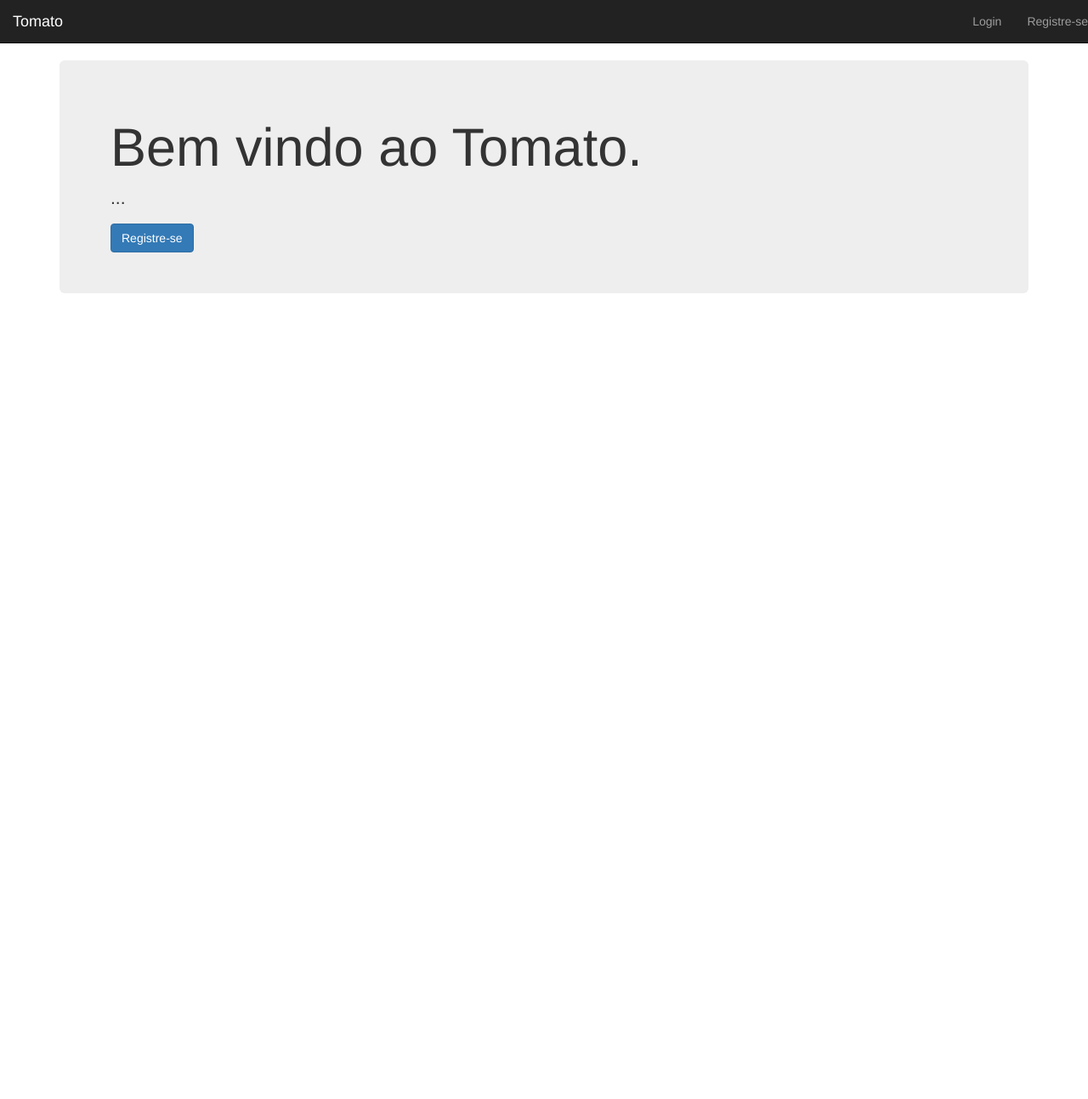
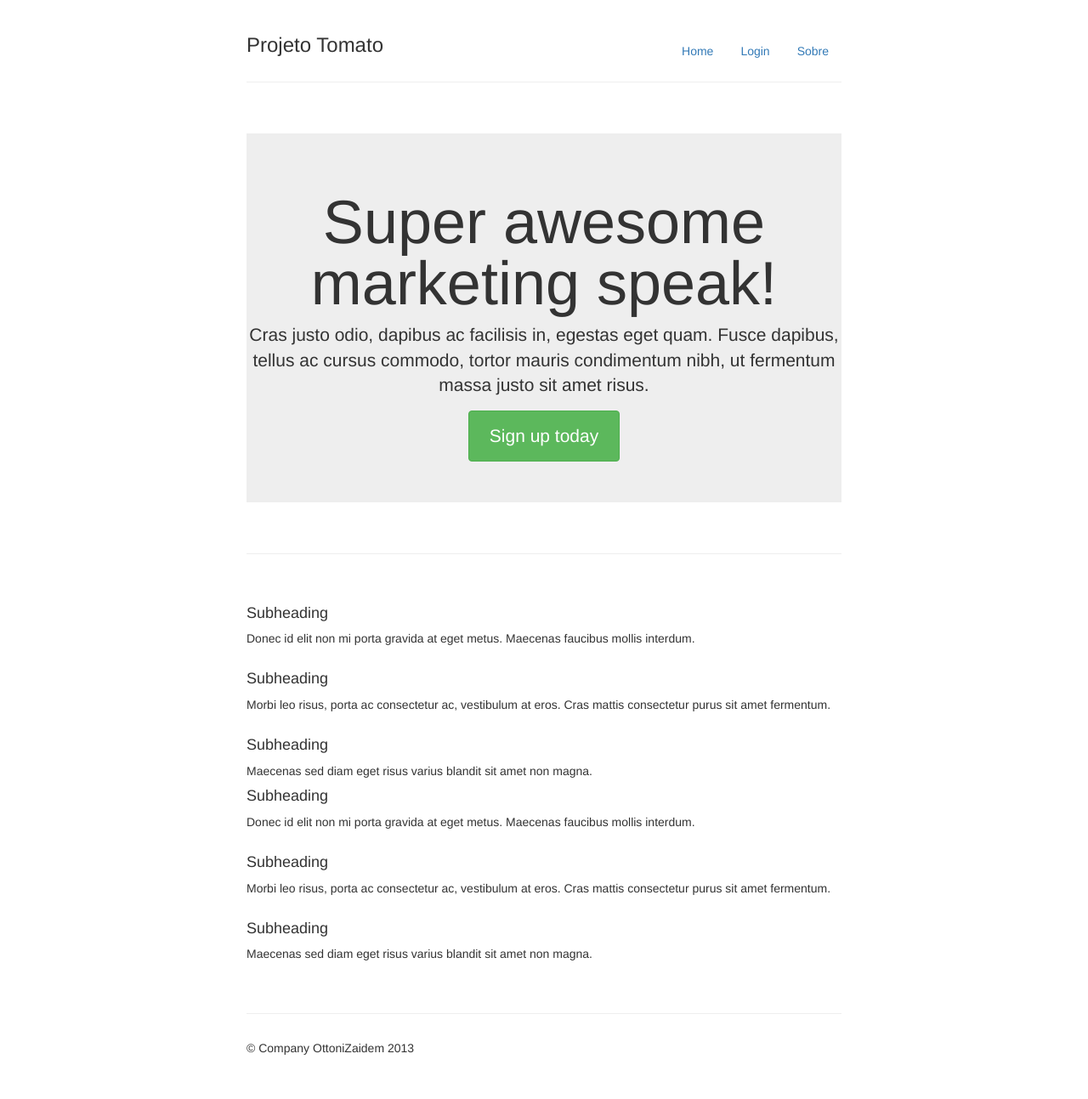
Before and after one commit to ottonizaidem/trabfinal-dw3, a PHP site: page / in a window 1280 px wide. Shown: the whole page at 85% size. Before the commit the page ends 345 px from the top, so only its background shows below. Run offline with PHP 8.4, Linux system fonts and the light colour scheme; some libraries are stand-ins or nearby versions.

Commit message:
template mudado

```diff
--- a/sistema/ModeloPadrao.php
+++ b/sistema/ModeloPadrao.php
@@ -8,6 +8,7 @@
         <meta name="viewport" content="width=device-width, initial-scale=1.0">
         <meta name="description" content="">
         <meta name="author" content="">
+        <link href="css/login.css" rel="stylesheet">
         <link href="http://netdna.bootstrapcdn.com/bootstrap/3.0.0/css/bootstrap.min.css" rel="stylesheet">
         <meta name="author" content="">
         <script src="http://cdnjs.cloudflare.com/ajax/libs/jquery/1.9.1/jquery.min.js"></script>
@@ -19,10 +20,56 @@
             <script src="http://cdnjs.cloudflare.com/ajax/libs/html5shiv/3.6.1/html5shiv.js"></script>
         <![endif]-->
         <title>Php Tcc: <?php $this->imprimeTitulo() ?></title>
+        <style>
+            body {
+                padding-top: 20px;
+                padding-bottom: 40px;
+            }
+
+            /* Custom container */
+            .container-narrow {
+                margin: 0 auto;
+                max-width: 700px;
+            }
+            .container-narrow > hr {
+                margin: 30px 0;
+            }
+
+            /* Main marketing message and sign up button */
+            .jumbotron {
+                margin: 60px 0;
+                text-align: center;
+            }
+            .jumbotron h1 {
+                font-size: 72px;
+                line-height: 1;
+            }
+            .jumbotron .btn {
+                font-size: 21px;
+                padding: 14px 24px;
+            }
+
+            /* Supporting marketing content */
+            .marketing {
+                margin: 60px 0;
+            }
+            .marketing p + h4 {
+                margin-top: 28px;
+            }
+        </style>
     </head>
     <body class="">
+        <div class="container-narrow">
+        <div class="masthead">
+            <ul class="nav nav-pills pull-right">
+                <li><a href="#">Home</a></li>
+                <li><a href="#">Login</a></li>
+                <li><a href="#">Sobre</a></li>
+            </ul>
+            <h3 class="muted">Projeto Tomato</h3>
+        </div>
 
-        <div class="navbar navbar-default navbar-inverse navbar-static-top">
+        <!--        <div class="navbar navbar-default navbar-inverse navbar-static-top">
                     <div class="navbar-header">
                         <button type="button" class="navbar-toggle" data-toggle="collapse" data-target=".navbar-ex1-collapse"><span class="sr-only">Toggle navigation</span><span class="icon-bar"></span>
                             <span class="icon-bar"></span><span class="icon-bar"></span>
@@ -35,7 +82,7 @@
                             </li>
                         </ul>
                     </div>
-        </div>
+                </div>-->
         <?php
         $this->exibirArquivoDeVisao();
         ?>
@@ -45,5 +92,11 @@
                     <li><a href="<?= $this->link("TCC", "index") ?>">TCC</a></li>
                     <li><a href="<?= $this->link("TCC", "novo") ?>">NOVO TCC</a></li>
                 </ul>-->
+        <div class="footer">
+            <p>&copy; Company OttoniZaidem 2013</p>
+        </div>
+    </div> <!-- /container -->
+
 </body>
+
 </html>
--- a/sistema/visoes/home/indexView.php
+++ b/sistema/visoes/home/indexView.php
@@ -1,4 +1,4 @@
-<div class="container">
+<!--<div class="container">
     <div class="row">
         <div class="col-md-12">
             <div class="jumbotron">
@@ -8,4 +8,42 @@
         </div>
     </div>
 
-</div>
+</div>-->
+
+<div class="container-narrow">
+
+      <hr>
+
+      <div class="jumbotron">
+        <h1>Super awesome marketing speak!</h1>
+        <p class="lead">Cras justo odio, dapibus ac facilisis in, egestas eget quam. Fusce dapibus, tellus ac cursus commodo, tortor mauris condimentum nibh, ut fermentum massa justo sit amet risus.</p>
+        <a class="btn btn-large btn-success" href="#">Sign up today</a>
+      </div>
+
+      <hr>
+
+      <div class="row-fluid marketing">
+        <div class="span6">
+          <h4>Subheading</h4>
+          <p>Donec id elit non mi porta gravida at eget metus. Maecenas faucibus mollis interdum.</p>
+
+          <h4>Subheading</h4>
+          <p>Morbi leo risus, porta ac consectetur ac, vestibulum at eros. Cras mattis consectetur purus sit amet fermentum.</p>
+
+          <h4>Subheading</h4>
+          <p>Maecenas sed diam eget risus varius blandit sit amet non magna.</p>
+        </div>
+
+        <div class="span6">
+          <h4>Subheading</h4>
+          <p>Donec id elit non mi porta gravida at eget metus. Maecenas faucibus mollis interdum.</p>
+
+          <h4>Subheading</h4>
+          <p>Morbi leo risus, porta ac consectetur ac, vestibulum at eros. Cras mattis consectetur purus sit amet fermentum.</p>
+
+          <h4>Subheading</h4>
+          <p>Maecenas sed diam eget risus varius blandit sit amet non magna.</p>
+        </div>
+      </div>
+
+      <hr>
```
Lines whose indentation alone changed are shown as unchanged.
